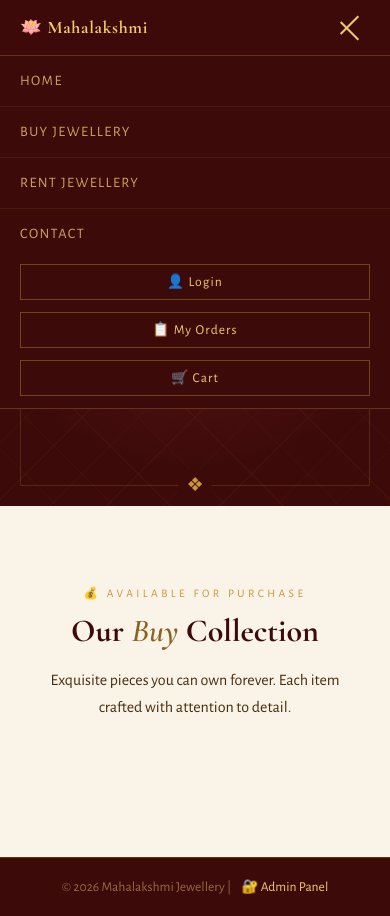
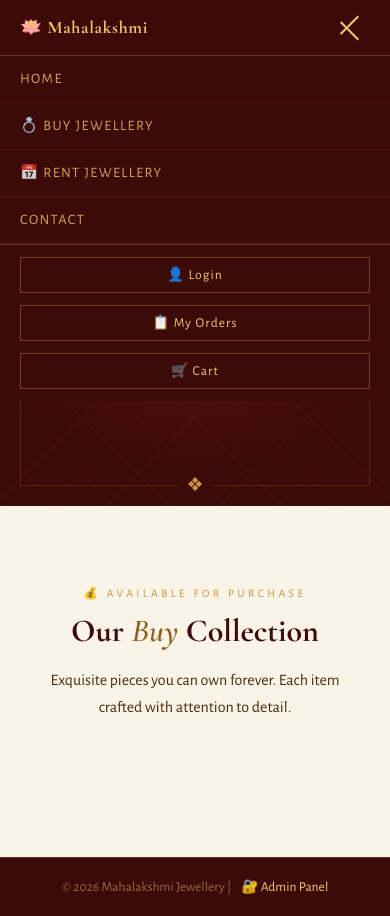
Before and after one commit to prajwalpatil392/Mahalakshmi-Imitation-Jewellery, a website: page public/buy.html in a window 390 px wide. Both pictures are taken after a click on the button 349 px from the left and 27 px from the top of the page. Drawn offline with nearby package versions, Linux system fonts and the light colour scheme; no server answers.

Commit message:
Fix database connection, upload routes, hamburger menu, and order validation

```diff
--- a/public/buy.html
+++ b/public/buy.html
@@ -52,7 +52,6 @@ nav{position:fixed;top:0;left:0;right:0;z-index:100;background:rgba(61,10,10,0.9
     max-height:0;
     overflow:hidden;
     transition:max-height .3s ease;
-    border-bottom:1px solid rgba(201,150,58,0.3);
   }
 
   .nav-links.active{
@@ -66,7 +65,7 @@ nav{position:fixed;top:0;left:0;right:0;z-index:100;background:rgba(61,10,10,0.9
 
   .nav-links a{
     display:block;
-    padding:16px 20px;
+    padding:14px 20px;
     font-size:.9rem;
   }
 
@@ -79,14 +78,14 @@ nav{position:fixed;top:0;left:0;right:0;z-index:100;background:rgba(61,10,10,0.9
   nav.mobile-nav-open > div:last-child{
     display:flex !important;
     position:fixed;
-    top:calc(56px + 4 * 49px);
+    top:calc(56px + 4 * 47px);
     left:0;
     right:0;
     background:var(--maroon-deep);
     padding:12px 20px;
     flex-direction:column;
     gap:8px;
-    border-bottom:1px solid rgba(201,150,58,0.3);
+    border-top:1px solid rgba(201,150,58,0.3);
     z-index:99;
   }
 
@@ -171,8 +170,8 @@ nav{position:fixed;top:0;left:0;right:0;z-index:100;background:rgba(61,10,10,0.9
 
   <ul class="nav-links" id="navLinks">
     <li><a href="mahalakshmi-client.html" onclick="closeMobileMenu()">Home</a></li>
-    <li><a href="buy.html" onclick="closeMobileMenu()">Buy Jewellery</a></li>
-    <li><a href="rental.html" onclick="closeMobileMenu()">Rent Jewellery</a></li>
+    <li><a href="buy.html" onclick="closeMobileMenu()"><span class="mobile-emoji">💍 </span>Buy Jewellery</a></li>
+    <li><a href="rental.html" onclick="closeMobileMenu()"><span class="mobile-emoji">📅 </span>Rent Jewellery</a></li>
     <li><a href="mahalakshmi-client.html#contact" onclick="closeMobileMenu()">Contact</a></li>
   </ul>
   <div style="display:flex;gap:12px;align-items:center;">
```
Also changed, not shown: public/rental.html (+5 -6 lines), render.yaml (+7 -0 lines), routes/orders.js (+14 -0 lines).
